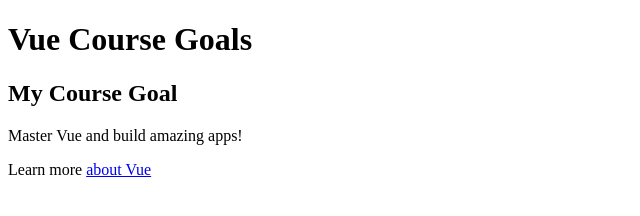
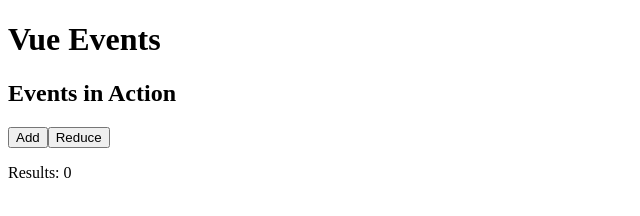
Before and after one commit to hasmikmejlumyan/creating_and_connecting_vue, a plain HTML site: page index.html in a window 1280 px wide. Shown: the whole page, without its empty margins (0-640 px from the left). Drawn offline with nearby package versions, Linux system fonts and the light colour scheme.

Commit message:
[Second lesson] events

```diff
--- a/app.js
+++ b/app.js
@@ -1,23 +1,9 @@
 const app = Vue.createApp({
     data() {
-        return {
-            courseGoalA: 'Finish the course and learn Vue',
-            // courseGoalB: '<h2>Master Vue and build amazing apps!</h2>',
-            courseGoalB: 'Master Vue and build amazing apps!',
-            vueLink: 'https://vuejs.org/'
-        };
-    },
-
-    methods: {
-        outputGaol() {
-            const randomNumber = Math.random();
-            if (randomNumber < 0.5) {
-                return this.courseGoalA;
-            } else {
-                return this.courseGoalB;
-            }
-        }
+       return {
+        counter: 0,
+       }
     },
 });
 
-app.mount('#user-goal');
+app.mount('#events');
--- a/index.html
+++ b/index.html
@@ -8,15 +8,15 @@
         <script src="app.js" defer></script>
     </head>
     <body>
-    <header>
-        <h1>Vue Course Goals</h1>
-    </header>
+        <header>
+            <h1>Vue Events</h1>
+        </header>
 
-    <section id="user-goal">
-        <h2>My Course Goal</h2>
-<!--        <p v-html="outputGaol()"></p>-->
-        <p>{{ outputGaol() }}</p>
-        <p>Learn more <a v-bind:href="vueLink">about Vue</a></p>
-    </section>
+        <section id="events">
+            <h2>Events in Action</h2>
+            <button v-on:click="counter++">Add</button>
+            <button v-on:click="counter--">Reduce</button>
+            <p>Results: {{ counter }}</p>
+        </section>
     </body>
 </html>
```
